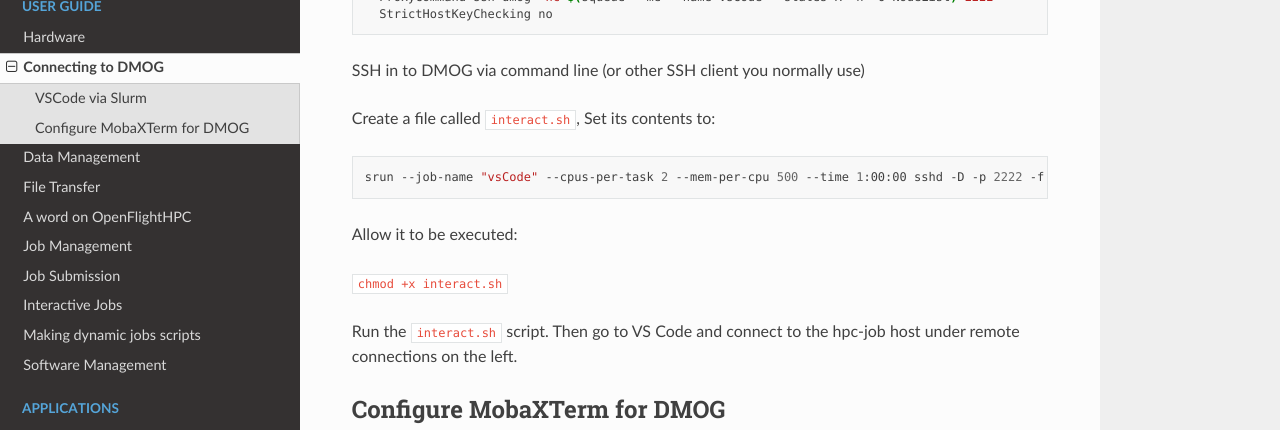
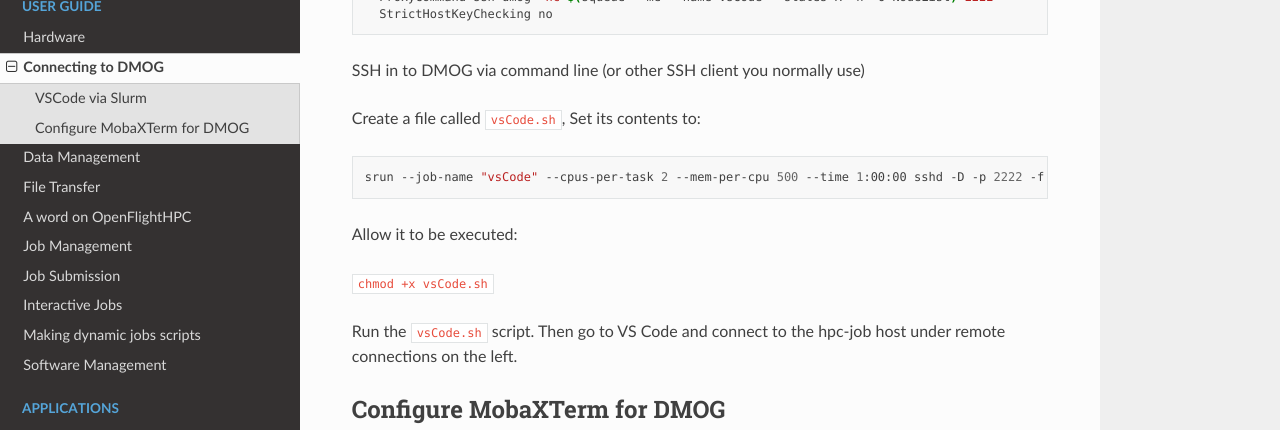
Before and after one commit to jm130/dmogdocs, a Sphinx documentation site: the page built from docs/source/user/connecting/connecting.rst, in a window 1280 px wide and 900 px high, scrolled down 935 px. Shown: the part 147-577 px from the top of the window. Built offline with Sphinx 7.4.7 and the Read the Docs theme 2.0.0, drawn with Linux system fonts in a browser that asks for light colours.

Commit message:
Update connecting.rst

```diff
--- a/docs/source/user/connecting/connecting.rst
+++ b/docs/source/user/connecting/connecting.rst
@@ -50,7 +50,7 @@ Note that you may need to create the '.ssh' folder and the 'config' config file
 
 SSH in to DMOG via command line (or other SSH client you normally use)
 
-Create a file called ``interact.sh``, Set its contents to:
+Create a file called ``vsCode.sh``, Set its contents to:
 
 .. code-block:: bash
 
@@ -59,9 +59,9 @@ Create a file called ``interact.sh``, Set its contents to:
 
 Allow it to be executed:
 
-``chmod +x interact.sh``
+``chmod +x vsCode.sh``
 
-Run the ``interact.sh`` script. Then go to VS Code and connect to the hpc-job host under remote connections on the left.
+Run the ``vsCode.sh`` script. Then go to VS Code and connect to the hpc-job host under remote connections on the left.
 
 
 Configure MobaXTerm for DMOG
```
